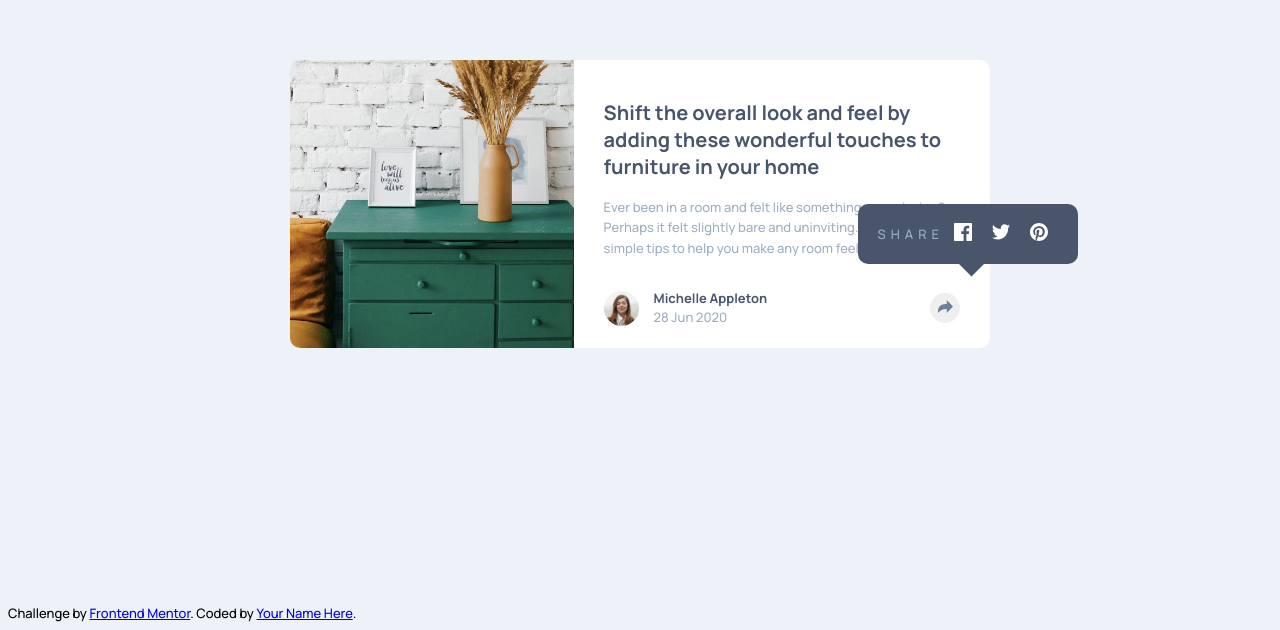
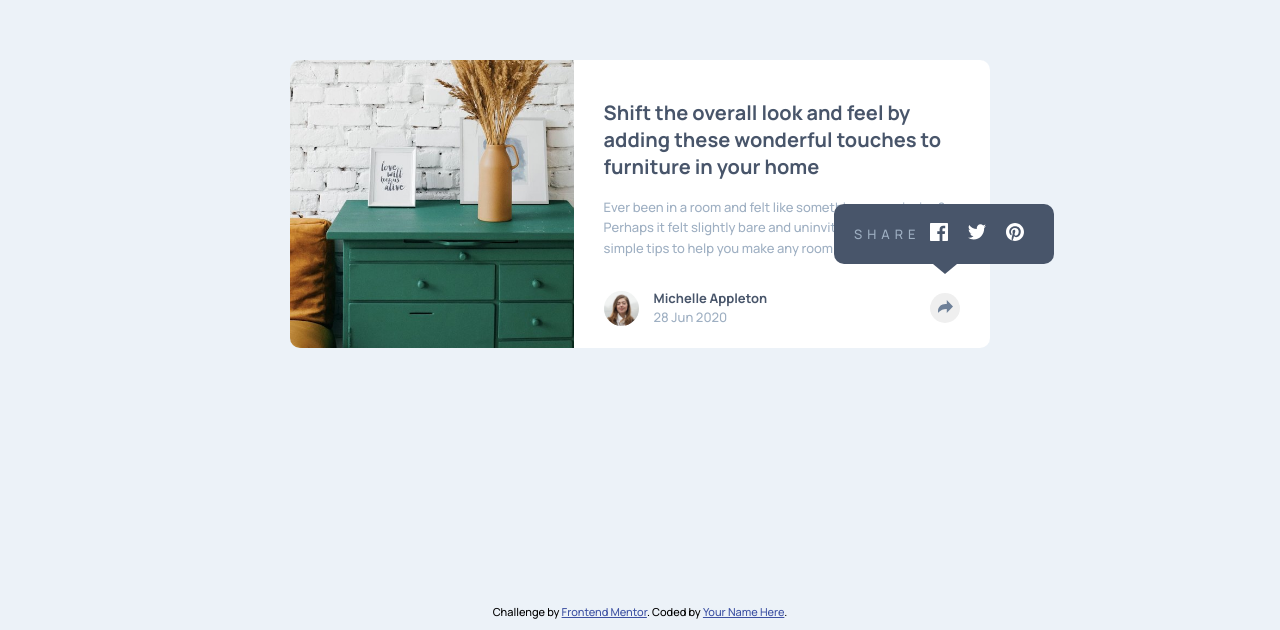
Before and after one commit to josno/article-preview-component-master, a plain HTML site: page index.html in a window 1280 px wide. Shown: the part 204-834 px from the top of the page. Drawn offline with nearby package versions, Linux system fonts and the light colour scheme.

Commit message:
Fixing absolute

```diff
--- a/styles.css
+++ b/styles.css
@@ -75,10 +75,6 @@ img {
 	display: flex;
 }
 
-.drawers-img {
-	position: relative;
-	bottom: 14px;
-}
 .contact-info-container {
 	display: flex;
 	align-items: center;
@@ -159,7 +155,20 @@ a:hover {
 	}
 }
 
+.attribution {
+	font-size: 11px;
+	text-align: center;
+}
+.attribution a {
+	color: hsl(228, 45%, 44%);
+}
+
 @media (min-width: 768px) {
+	main {
+		position: relative;
+		width: 900px;
+		margin: auto;
+	}
 	.inner-container {
 		flex-direction: row;
 		width: 700px;
@@ -198,9 +207,8 @@ a:hover {
 		border-radius: 10px;
 		bottom: 70px;
 		justify-content: center;
-		top: 51%;
-		left: 67%;
-		right: 35%;
+		top: 50%;
+		right: 4%;
 		height: 60px;
 		width: 220px;
 	}
@@ -213,10 +221,10 @@ a:hover {
 	.icons:after {
 		content: "\A";
 		border-style: solid;
-		border-width: 15px 15px 15px 0;
+		border-width: 12px 10px 12px 0;
 		border-color: transparent hsl(217, 19%, 35%) transparent transparent;
 		position: absolute;
 		left: 20px;
-		transform: rotate(-90deg) translatex(-35px);
+		transform: rotate(-90deg) translateX(-35px);
 	}
 }
```
Also changed, not shown: index.html (+0 -2 lines).
